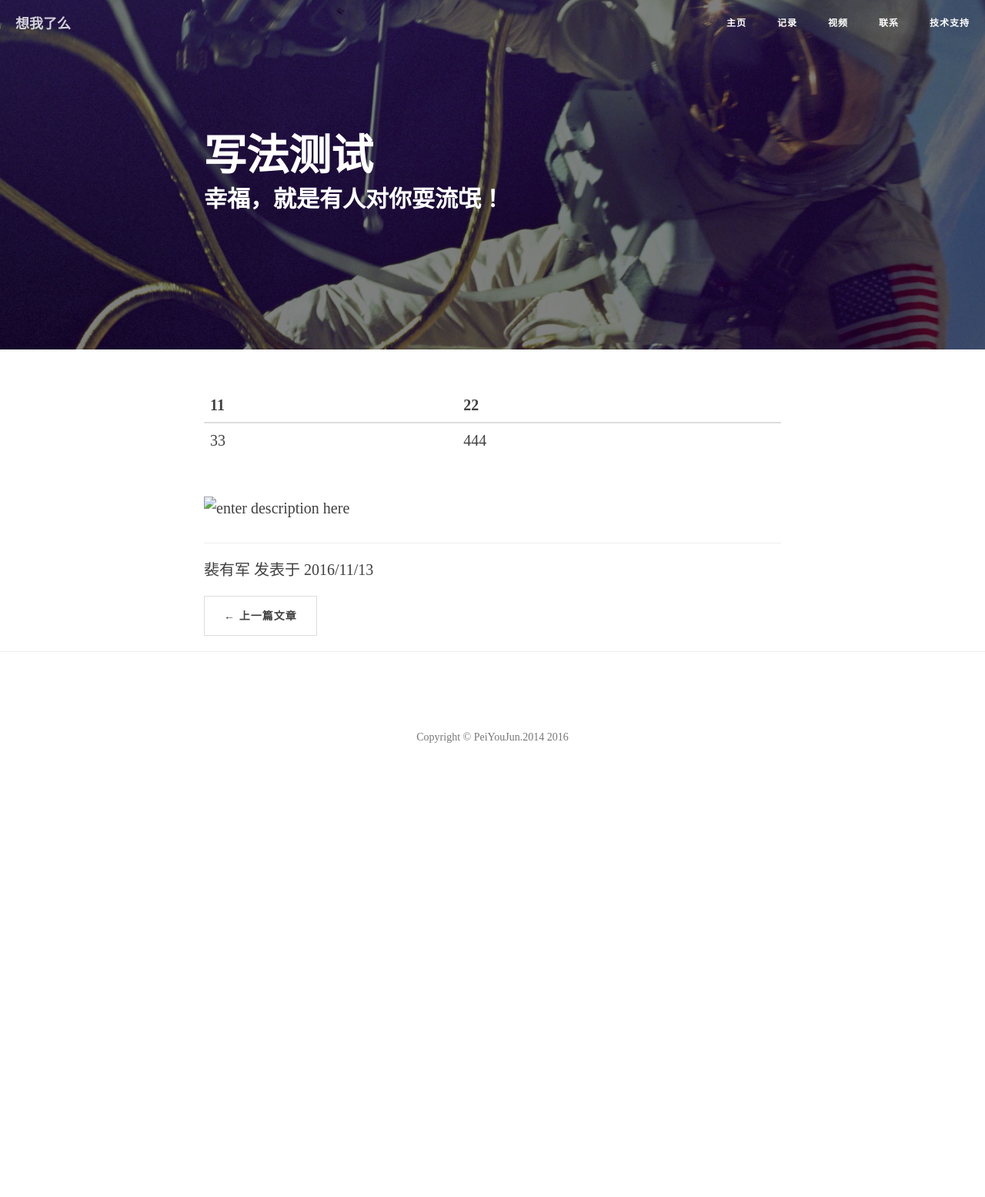
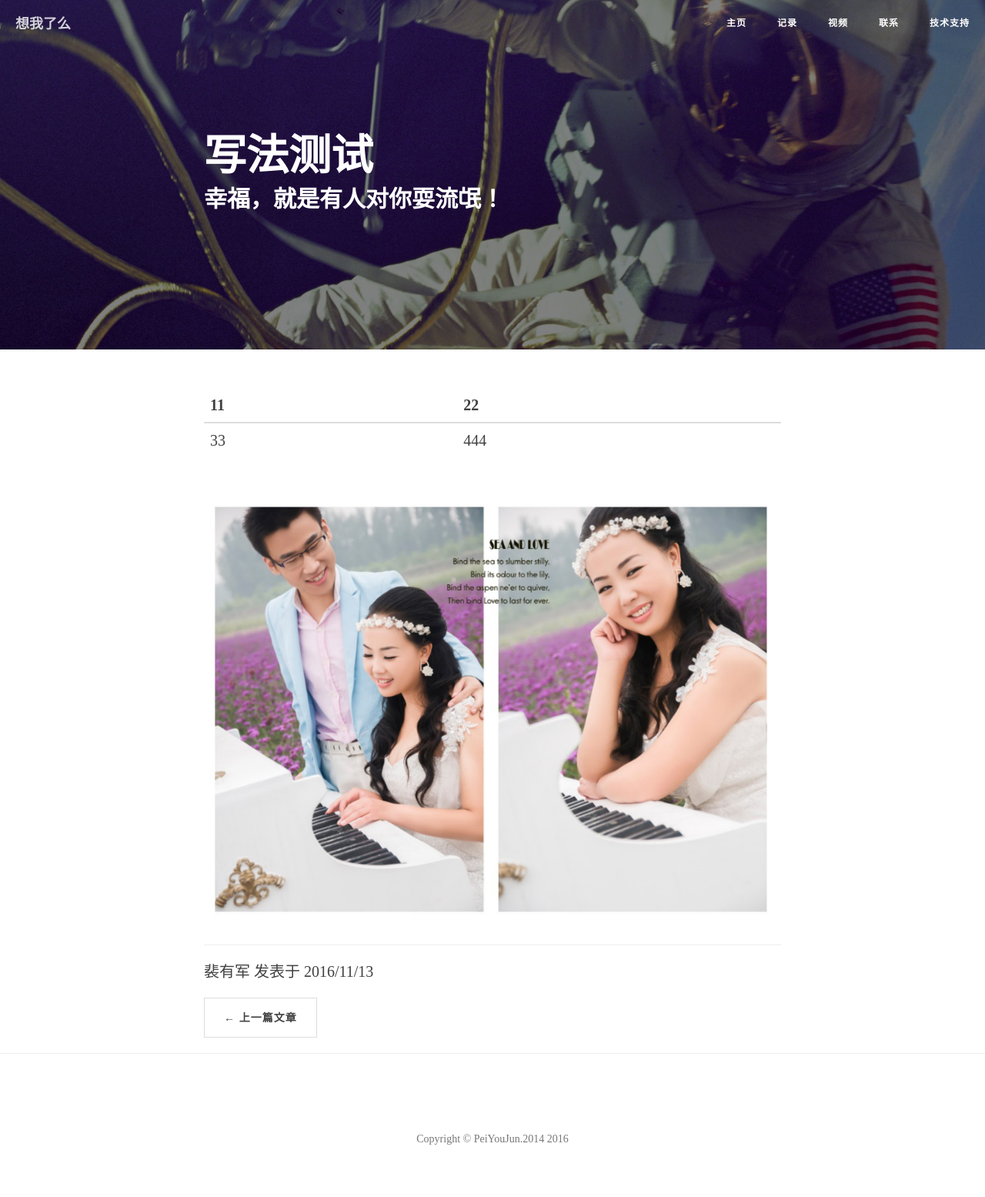
Before and after one commit to onelazyboy/onelazyboy.github.io, a Jekyll site: the page built from _posts/2016-11-13-写法测试.md, in a window 1280 px wide. Shown: the whole page at 77% size. Built offline with Jekyll 4.4.1, drawn with Linux system fonts in a browser that asks for light colours; some web fonts are replaced; before the commit the page ends 1033 px from its top, so only the background shows below that.

Commit message:
修改文件: _posts/2016-11-13-写法测试.md

```diff
--- a/_posts/2016-11-13-写法测试.md
+++ b/_posts/2016-11-13-写法测试.md
@@ -13,7 +13,4 @@ tags:
 | --- | --- |
 | 33  | 444 |
 
-![enter description here][1]
-
-
-  [1]: ./images/tag-bg.jpg "tag-bg.jpg"
+![图片测试]({{ site.baseurl }}/static/img/w1.png)
```
